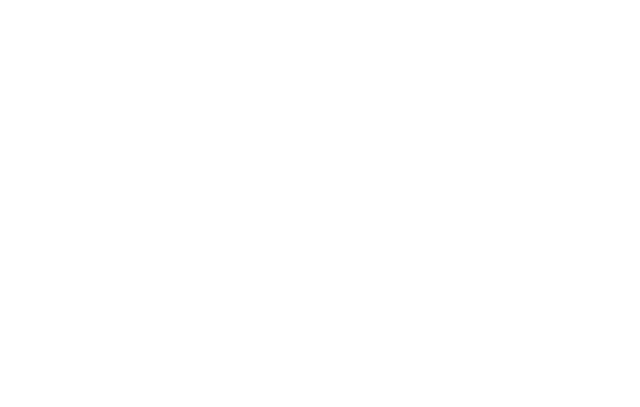
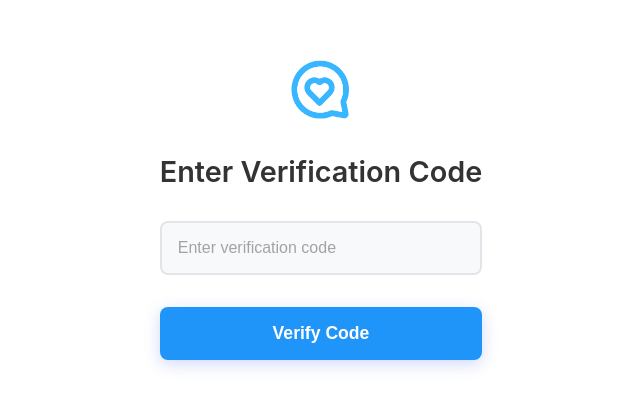
Before and after one commit to phiona-dev/Friend-Chat-App, a React (Create React App) app in the folder frontend/: page /verify in a window 1280 px wide. Before the commit this address had no page. Shown: the part 195-602 px from the top of the page, without its empty margins (319-959 px from the left). Built offline with nearby package versions, Linux system fonts and the light colour scheme.

Commit message:
authentication and verification code

```diff
--- a/frontend/package.json
+++ b/frontend/package.json
@@ -3,6 +3,7 @@
   "version": "0.1.0",
   "private": true,
   "dependencies": {
+    "@emailjs/browser": "^4.4.1",
     "@testing-library/dom": "^10.4.1",
     "@testing-library/jest-dom": "^6.9.1",
     "@testing-library/react": "^16.3.0",
--- a/frontend/src/App.js
+++ b/frontend/src/App.js
@@ -2,6 +2,7 @@
 import Welcomepage from './components/login/welcomepage';
 import LoginPage from './components/login/login';
 import { BrowserRouter as Router, Routes, Route, Navigate } from 'react-router-dom';
+import VerificationPage from './components/login/verification';
 import './App.css';
 
 function App() {
@@ -11,6 +12,7 @@
         <Routes>
           <Route path="/" element={<Welcomepage/>}/>
           <Route path="/login" element={<LoginPage/>}/>
+          <Route path="/verify" element={<VerificationPage/>}/>
         </Routes>
       </div>
     </Router>
--- a/frontend/src/components/login/login.js
+++ b/frontend/src/components/login/login.js
@@ -2,13 +2,37 @@
 import React, { useState } from 'react';
 import { useNavigate } from 'react-router-dom';
 import "./login.css";
+import {auth} from '../../firebase';
+import { db } from '../../firebase';
+import {doc, setDoc} from 'firebase/firestore';
+import { createUserWithEmailAndPassword } from 'firebase/auth';
+import emailjs from '@emailjs/browser';
+
 
 const LoginPage = () => {
   const [email, setEmail] = useState('');
   const [password, setPassword] = useState('');
   const [loading, setLoading] = useState(false);
-  const [error, setError] = useState('');
+  const [error, setError] = useState('');;
   const navigate = useNavigate();
+  const [, setUserId] = useState("");
+
+
+
+  //Custom error messages
+    const getErrorMessage = (errorCode) => {
+    switch (errorCode) {
+      case "auth/email-already-in-use":
+        return "Email alrady regestered";
+      case "auth/invalid-email":
+        return "Invalid email address or formart";
+      case "auth/weak-password":
+        return "Password should be at least 6 characters!";
+      default:
+        return `Unexpected error: ${errorCode}`;
+    }
+  };
+
 
   const handleLogin = async (e) => {
     e.preventDefault();
@@ -29,21 +53,39 @@
       return;
     }
 
-    // Simulate login process
-    setTimeout(() => {
+    try {
+      const userCredential = await createUserWithEmailAndPassword(auth, email, password);
+      const uid = userCredential.user.uid;
+      setUserId(uid);
+
+      // Generate 6-digit code
+      const newCode = Math.floor(100000 + Math.random() * 900000).toString();
+      console.log("Generated code:", newCode);
+
+      //save code in Firestore
+      await setDoc(doc(db, "VerificationCodes", uid), {
+        code: newCode,
+        createdAt: new Date(),
+      });
+
+      // Send code via email
+      await emailjs.send(
+        "service_5wdkx74",
+        "template_f7nvm99",
+        { to_email: email, passcode: newCode },
+        "ohkQhougF79J5H3ER"
+      );
+
+      // Proceed to verification step
+      navigate('/verify', {state: { uid, generatedCode : newCode} });
+
+    alert("Verification code sent to your email!");
+    } catch (error) {
+      setError(getErrorMessage(error.code));
+    } finally {
       setLoading(false);
-      // For now, just navigate to welcome page
-      // Later you can add actual authentication here
-      navigate('/welcome');
-    }, 1500);
-  };
+    }
 
-  const handleForgotPassword = () => {
-    if (!email) {
-      setError('Please enter your email address first');
-      return;
-    }
-    alert(`Password reset instructions will be sent to: ${email}`);
   };
 
   return (
@@ -98,16 +140,6 @@
             {loading ? 'Signing In...' : 'Login'}
           </button>
         </form>
-
-        <div className="forgot-password">
-          <button
-            type="button"
-            className="forgot-password-btn"
-            onClick={handleForgotPassword}
-          >
-            Forgot Password?
-          </button>
-        </div>
       </div>
     </div>
   );
--- /dev/null
+++ b/frontend/src/components/login/verification.js
@@ -0,0 +1,92 @@
+// VerificationPage.jsx
+import React, { useState } from 'react';
+import { useLocation, useNavigate } from 'react-router-dom';
+import { db } from '../../firebase';
+import { doc, setDoc } from 'firebase/firestore';
+import { v4 as uuidv4 } from 'uuid';
+import "./login.css";
+
+const VerificationPage = () => {
+  const location = useLocation();
+  const navigate = useNavigate();
+  const { uid, generatedCode } = location.state || {};
+  const [code, setCode] = useState('');
+  const [error, setError] = useState('');
+  const [loading, setLoading] = useState(false);
+
+
+
+  if (!uid || !generatedCode) {
+    navigate('/');
+  }
+
+  const handleVerifyCode = async (e) => {
+    e.preventDefault();
+    setError('');
+    setLoading(true);
+
+    if (code !== generatedCode) {
+      setError('Invalid verification code!');
+      setLoading(false);
+      return;
+    }
+
+    try {
+      const anonymousID = uuidv4();
+
+      await setDoc(doc(db, "UserMap", uid), {
+        anonymousID,
+        createdAt: new Date(),
+      });
+
+      await setDoc(doc(db, "Users", anonymousID), {
+        nickname: "User" + anonymousID.slice(0, 7),
+        verifiedAt: new Date(),
+      });
+
+      alert("Verification successful! Redirecting...");
+
+      navigate('/welcome');
+    } catch (err) {
+      setError('Error saving user data. Please try again.');
+    } finally {
+      setLoading(false);
+    }
+  };
+
+  return (
+    <div className="login-container">
+      <div className="login-card">
+                {/* Logo */}
+        <div className="logo-container">
+          <img
+            src="/logo.png"
+            alt="Friend Chat App Logo"
+            className="app-logo"
+          />
+        </div>
+
+        <h1 className="login-title">Enter Verification Code</h1>
+        {error && <div className="error-message">{error}</div>}
+
+        <form onSubmit={handleVerifyCode}>
+          <div className="form-group">
+            <input
+              type="text"
+              placeholder="Enter verification code"
+              value={code}
+              onChange={e => setCode(e.target.value)}
+              required
+              className="form-input"
+            />
+          </div>
+          <button type="submit" className="login-btn" disabled={loading}>
+            {loading ? 'Verifying...' : 'Verify Code'}
+          </button>
+        </form>
+      </div>
+    </div>
+  );
+};
+
+export default VerificationPage;
--- /dev/null
+++ b/frontend/src/firebase.js
@@ -0,0 +1,22 @@
+// Import the functions you need from the SDKs you need
+import { initializeApp } from "firebase/app";
+import { getAnalytics } from "firebase/analytics";
+import { getAuth } from "firebase/auth";
+import { getFirestore } from "firebase/firestore";
+
+// Your web app's Firebase configuration
+const firebaseConfig = {
+  apiKey: "AIzaSyBG7gmBNT409PinvKQ2TrNMdp4UxmaksCs",
+  authDomain: "friend-chat-app-77edb.firebaseapp.com",
+  projectId: "friend-chat-app-77edb",
+  storageBucket: "friend-chat-app-77edb.firebasestorage.app",
+  messagingSenderId: "600149677370",
+  appId: "1:600149677370:web:6b7d93949a9cdc98b42c03",
+  measurementId: "G-Q4YFWNPCLL"
+};
+
+// Initialize Firebase
+const app = initializeApp(firebaseConfig);
+const analytics = getAnalytics(app);
+export const auth = getAuth(app);
+export const db = getFirestore(app);
```
Also changed, not shown: 1 other file (tests, documents, lock files or other folders).
